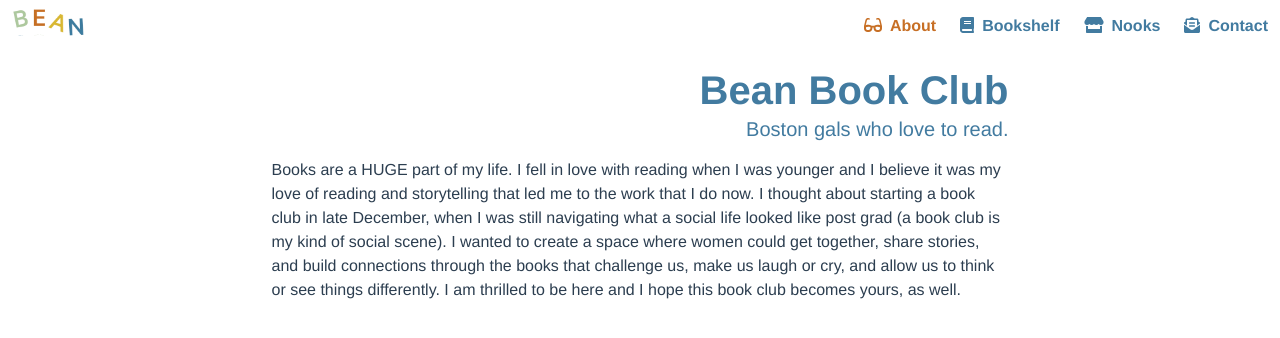
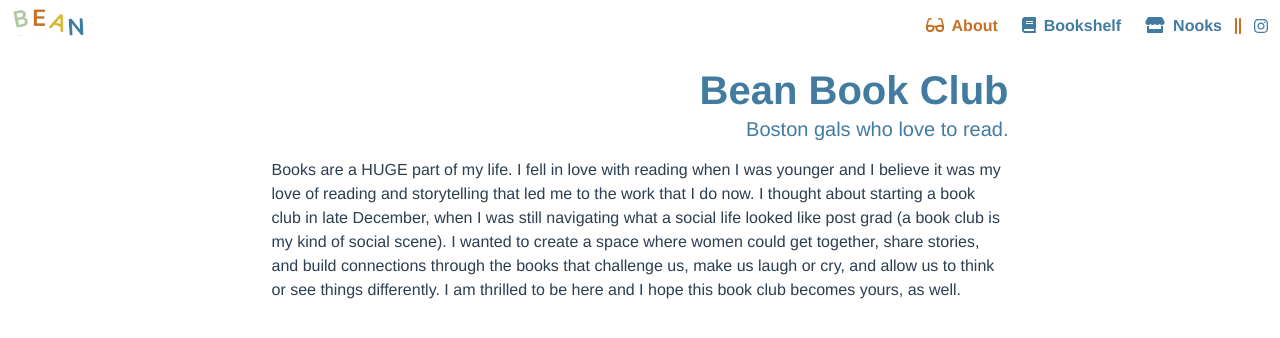
Before and after one commit to tlyver/beanbook-web, a Vue app: page /about in a window 1280 px wide. Shown: the top 338 px of the page. Built offline with nearby package versions, Linux system fonts and the light colour scheme.

Commit message:
Font awesome brands
Installs front awesome brands.
Adds vetical lines and instagram link in navbar.

```diff
--- a/package.json
+++ b/package.json
@@ -9,7 +9,7 @@
   },
   "dependencies": {
     "@fortawesome/fontawesome-svg-core": "^1.2.25",
-    "@fortawesome/free-brands-svg-icons": "^5.11.2",
+    "@fortawesome/free-brands-svg-icons": "^5.12.0",
     "@fortawesome/free-solid-svg-icons": "^5.11.2",
     "@fortawesome/vue-fontawesome": "^0.1.8",
     "axios": "^0.19.0",
--- a/src/components/Navbar.vue
+++ b/src/components/Navbar.vue
@@ -31,11 +31,12 @@
           </router-link>
         </a>
 
-        <a class="navbar-item">
-          <router-link :to="{ name: 'contact' }">
-            <font-awesome-icon class="nav-icon" icon="envelope-open-text" />
-            <span class="hide-nav-summary">Contact</span>
-          </router-link>
+        <i class="vertically-center">
+          <font-awesome-icon icon="grip-lines-vertical" />
+        </i>
+
+        <a class="navbar-item has-text-primary" href="https://www.instagram.com/thebeanbookclub/?hl=en">
+          <font-awesome-icon :icon="['fab', 'instagram']" />
         </a>
       </div>
     </div>
@@ -48,13 +49,17 @@ import {
   faBook,
   faEnvelopeOpenText,
   faGlasses,
+  faGripLinesVertical,
   faStore
 } from '@fortawesome/free-solid-svg-icons'
+import { faInstagram } from '@fortawesome/free-brands-svg-icons'
 
 library.add(
   faBook,
   faEnvelopeOpenText,
   faGlasses,
+  faGripLinesVertical,
+  faInstagram,
   faStore
 )
 
@@ -67,6 +72,10 @@ export default {
   @import "~bulma/bulma"
   .nav-icon
     margin-right: .5rem
+  .vertically-center
+    display: flex
+    align-items: center
+    color: $danger
   +until(550px)
     .nav-icon
       margin-right: 0rem
```
Also changed, not shown: 1 other file (tests, documents, lock files or other folders).
